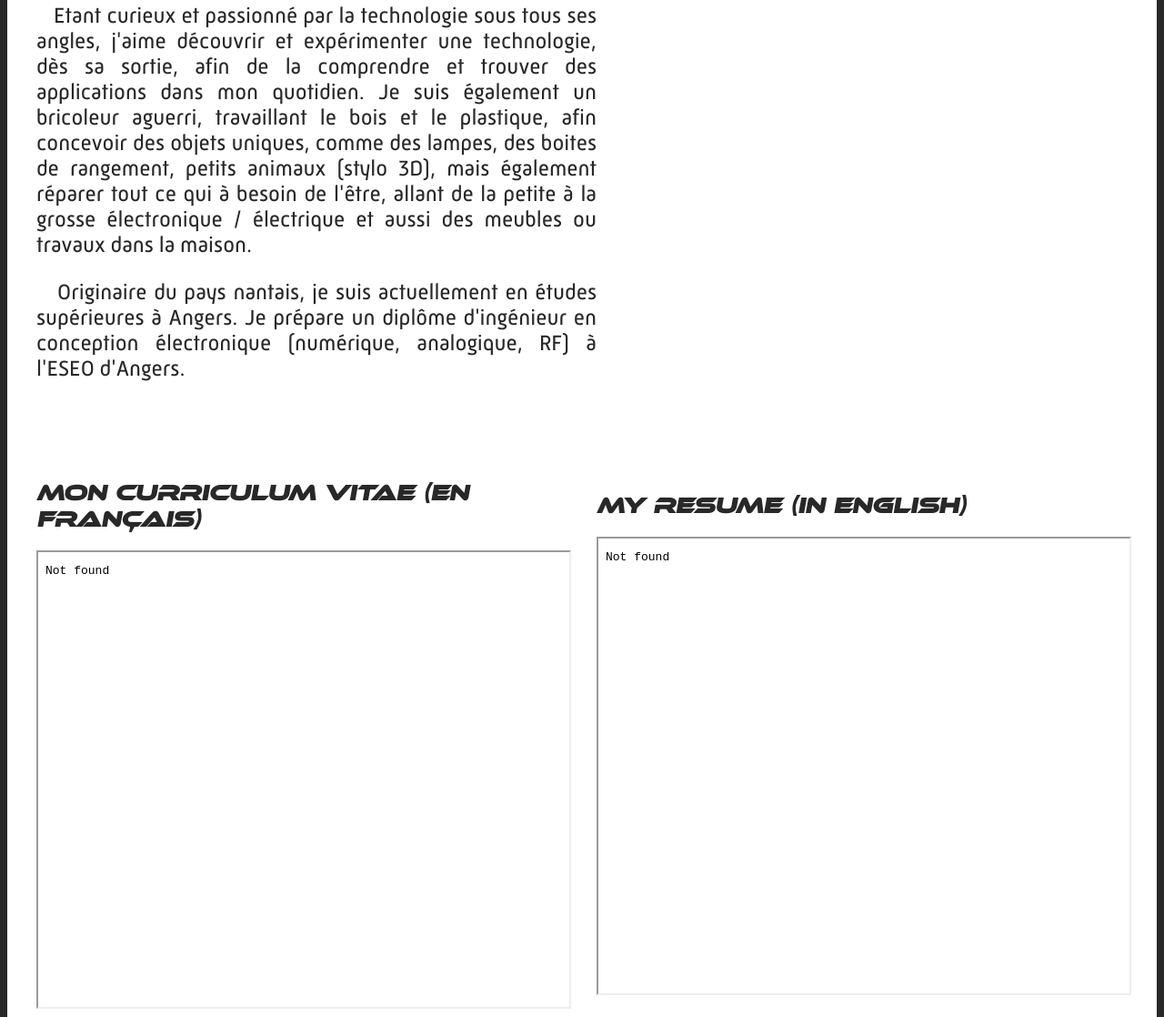
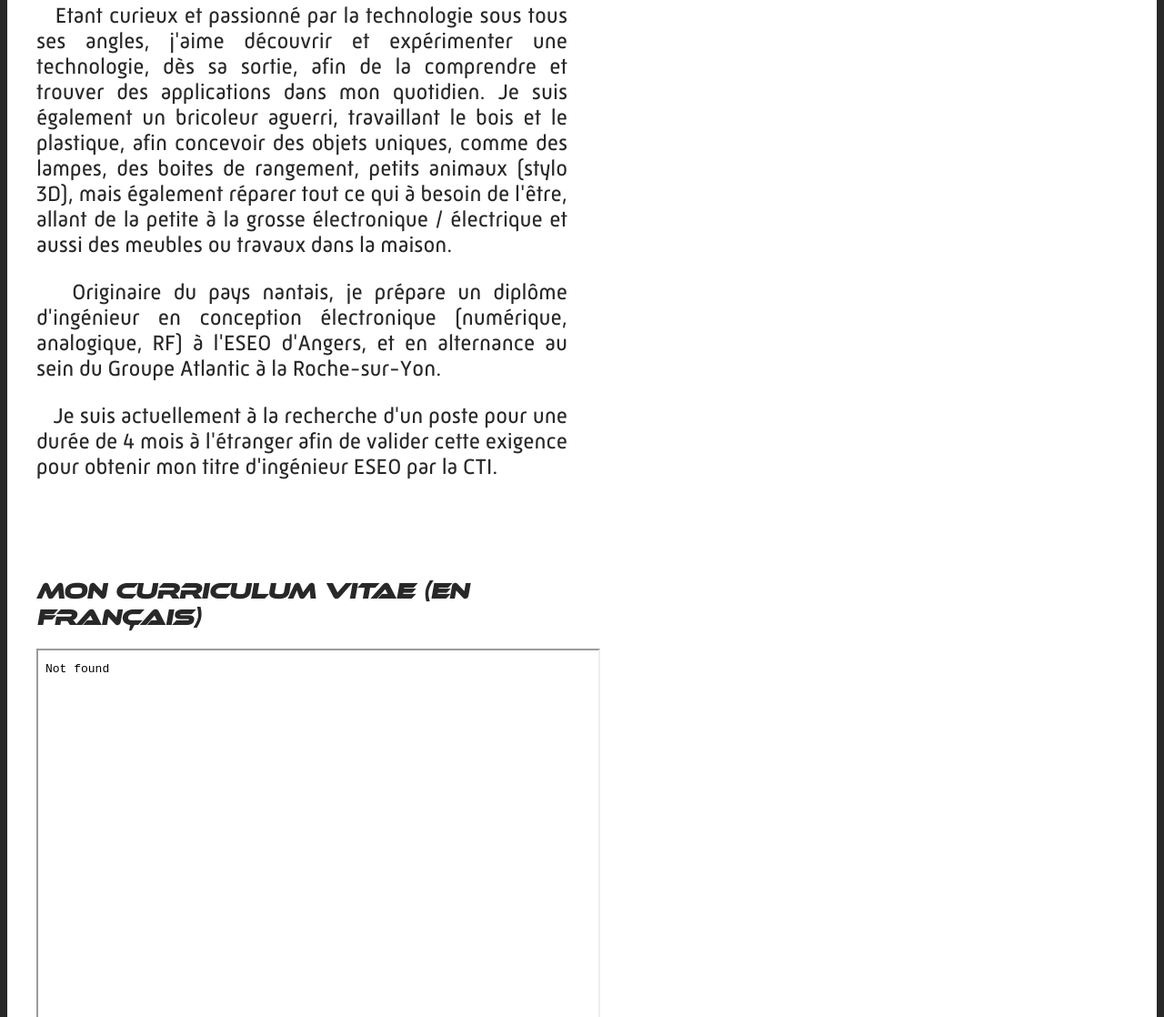
Before and after one commit to ladigalle/ladigalle.github.io, a plain HTML site: page digalllex/parcours.html in a window 1280 px wide. Shown: the part 222-1340 px from the top of the page at 91% size. Drawn offline with nearby package versions, Linux system fonts and the light colour scheme.

Commit message:
Update parcours.html and CV files

```diff
--- a/digalllex/parcours.html
+++ b/digalllex/parcours.html
@@ -34,12 +34,18 @@
 
                 </p>
                 <p>
-                    &nbsp;&nbsp;&nbsp;Originaire du pays nantais, je suis actuellement en études supérieures à Angers.
-                    Je prépare un diplôme d'ingénieur en conception électronique (numérique, analogique, RF) à l'ESEO d'Angers.
+                    &nbsp;&nbsp;&nbsp;Originaire du pays nantais, je prépare un diplôme d'ingénieur en conception électronique
+                    (numérique, analogique, RF) à l'ESEO d'Angers, et en alternance au sein du Groupe Atlantic à la Roche-sur-Yon.
+
+                </p>
+                <p>
+                    &nbsp;&nbsp;&nbsp;Je suis actuellement à la recherche d'un poste pour une durée de 4 mois à l'étranger afin de
+                    valider cette exigence pour obtenir mon titre d'ingénieur ESEO par la CTI.
 
                 </p>
             </div>
-            <div  class="g1-c2" style="display: none;">
+            <div  class="g1-c2">
+                <div class="badge-base LI-profile-badge" data-locale="fr_FR" data-size="medium" data-theme="light" data-type="VERTICAL" data-vanity="leopold-digallo" data-version="v1"><a class="badge-base__link LI-simple-link" href="https://fr.linkedin.com/in/leopold-digallo?trk=profile-badge"></a></div>
             </div>
         </section>
         <section id="content-3">
@@ -48,9 +54,11 @@
                 <h2>Mon Curriculum Vitae (en français)</h2>
                 <iframe id="iframe_FR" src="./files/Curriculum-Vitae_FR.pdf" width="100%" height="500px"> </iframe>
             </div>
-            <div class="g3-c2">
-                <h2>My Resume (in english)</h2>
-                <iframe id="iframe_EN"src="./files/Resume_EN.pdf" width="100%" height="500px"> </iframe>
+            <div class="g3-c2" style="display: none;">
+                <!--
+                    <h2>My Resume (in english)</h2>
+                    <iframe id="iframe_EN"src="./files/Resume_EN.pdf" width="100%" height="500px"> </iframe>
+                -->
             </div>
         </section>
         <footer>
@@ -59,5 +67,6 @@
 
         <script src='https://cdnjs.cloudflare.com/ajax/libs/jquery/2.1.3/jquery.min.js'></script>
         <script src="./scripts/hamburger.js"></script>
+        <script src="https://platform.linkedin.com/badges/js/profile.js" async defer type="text/javascript"></script>
     </body>
 </html>
```
Also changed, not shown: 1 other file.
